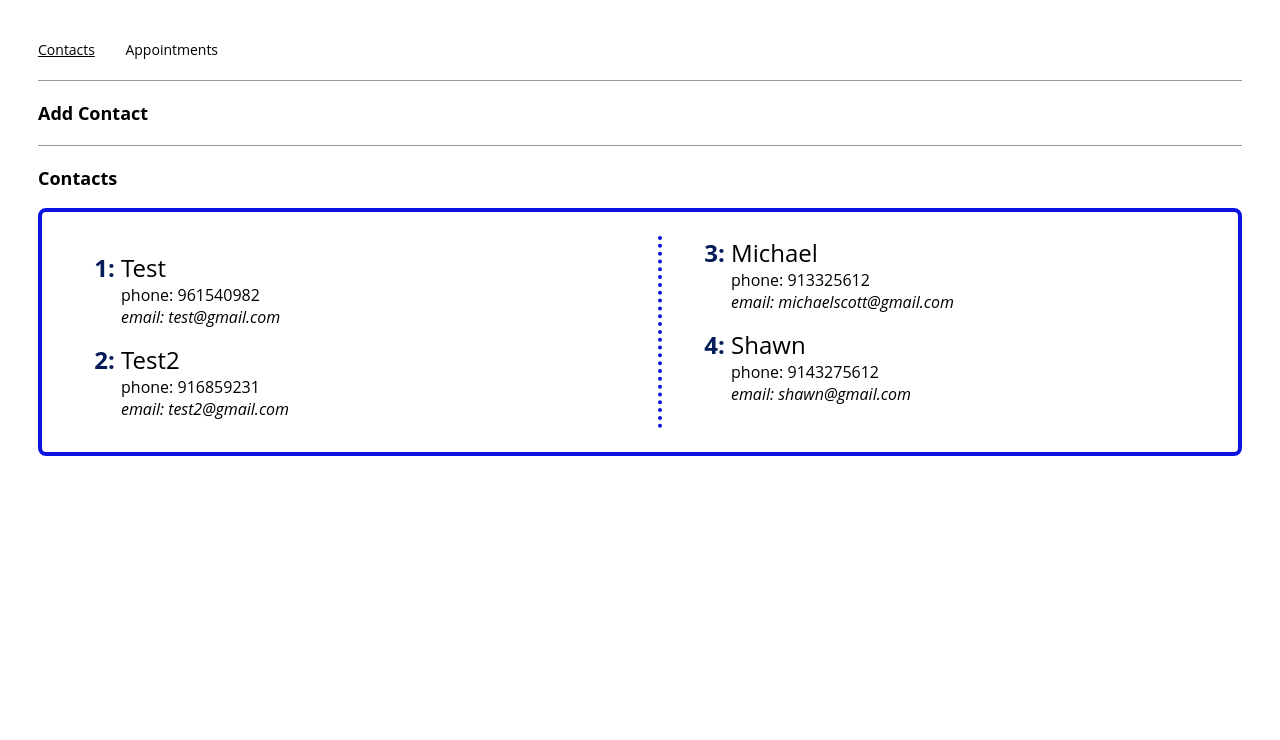
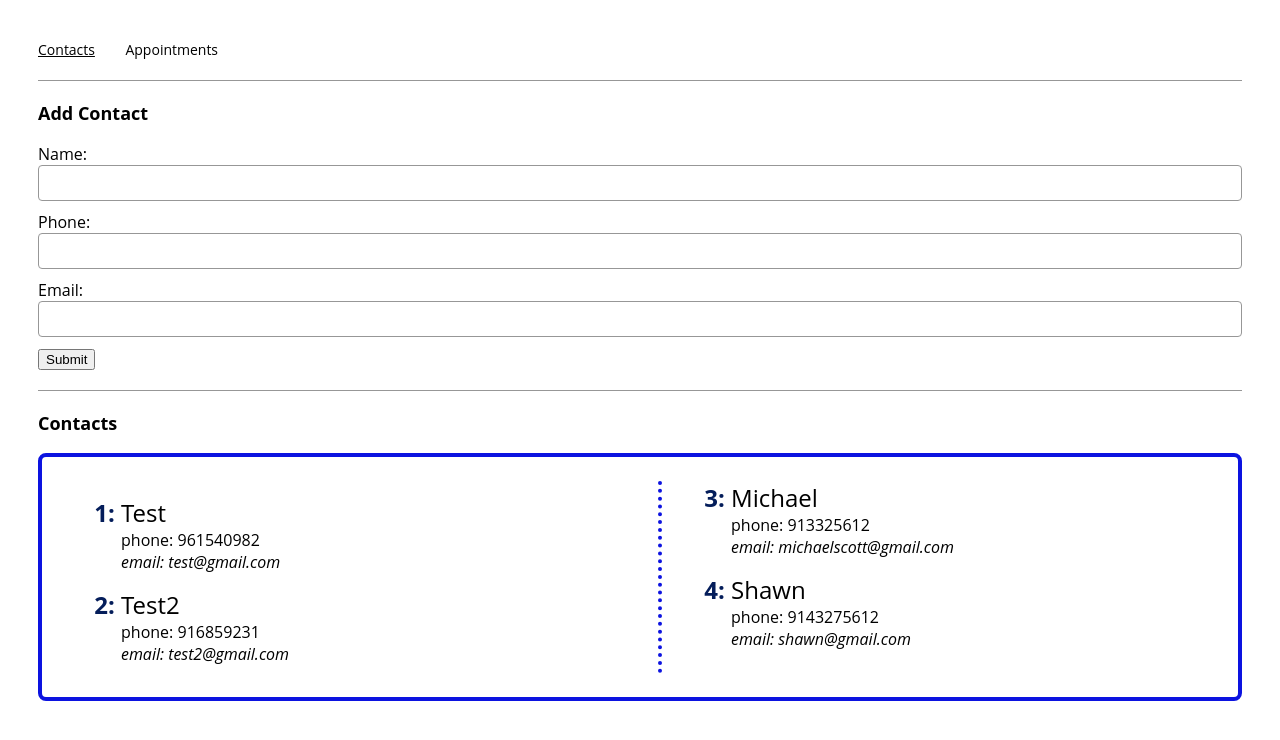
Before and after one commit to firze20/react_challenge_start-Contacts, a React (Create React App) app: page /contacts in a window 1280 px wide. Shown: the top 740 px of the page. Built offline with nearby package versions, Linux system fonts and the light colour scheme.

Commit message:
restructuring some stuff

```diff
--- a/src/App.js
+++ b/src/App.js
@@ -5,8 +5,6 @@ import { AppointmentsPage } from "./containers/appointmentsPage/AppointmentsPage
 import { ContactsPage } from "./containers/contactsPage/ContactsPage";
 
 import { v4 as uuidv4 } from 'uuid';
-
-
 
 function App() {
   /*
--- a/src/components/contactForm/ContactForm.js
+++ b/src/components/contactForm/ContactForm.js
@@ -8,27 +8,49 @@ export const ContactForm = ({
   email,
   setEmail,
   handleSubmit,
+  duplicate,
+  setDuplicate,
 }) => {
+  const handleNameChange = (e) => {};
+
+  const handlePhoneChange = (e) => {
+    if (e.target.value.match(/9[1236][0-9]{7}|2[1-9][0-9]{7}/) != null) {
+      setPhone(e.target.value);
+    }
+  };
+
+  const handleEmailChange = (e) => {
+    if (
+      e.target.value.match(/^\w+([\.-]?\w+)*@\w+([\.-]?\w+)*(\.\w{2,3})+$/) !=
+      null
+    ) {
+      setEmail(e.target.value);
+    }
+  };
+
   return (
     <div>
-      <form onSubmit={handleSubmit}>
+      <form onSubmit={handleSubmit} id={"form"}>
         <label htmlFor="name">Name:</label>
         <input type={"text"} id="name" onChange={setName} name={name} />
         <label htmlFor="phone">Phone:</label>
         <input
           type={"number"}
-          pattern="/9[1236][0-9]{7}|2[1-9][0-9]{7}/"
           id="phone"
-          onChange={setPhone}
-          name={phone} />
+          onChange={handlePhoneChange}
+          name={phone}
+        />
         <label htmlFor="email">Email:</label>
         <input
           type={"text"}
           pattern="/^\w+([\.-]?\w+)*@\w+([\.-]?\w+)*(\.\w{2,3})+$/"
           id="email"
-          onChange={setEmail}
+          onChange={handleEmailChange}
           name={email}
         />
+        <button type="submit" form="form">
+          Submit
+        </button>
       </form>
     </div>
   );
--- a/src/components/tileList/TileList.js
+++ b/src/components/tileList/TileList.js
@@ -1,9 +1,19 @@
 import React from "react";
 
-export const TileList = () => {
+export const TileList = (props) => {
   return (
     <div>
-
+      <ol start={1}>
+        {props.contacts.map((contact) => {
+          return (
+            <li key={contact.key}>
+              <span>{contact.name}</span>
+              <span>phone: {contact.phone}</span>
+              <span>email: {contact.mail}</span>
+            </li>
+          );
+        })}
+      </ol>
     </div>
   );
 };
--- a/src/containers/contactsPage/ContactsPage.js
+++ b/src/containers/contactsPage/ContactsPage.js
@@ -36,7 +36,7 @@ export const ContactsPage = (props) => {
       const duplicate = props.contacts.some(
         (element) => element.name === contact
       );
-      return duplicate;
+      setDuplicate(duplicate);
     };
 
     checkForDuplicate(name);
@@ -46,27 +46,22 @@ export const ContactsPage = (props) => {
     <div>
       <section>
         <h2>Add Contact</h2>
+        <ContactForm
+          name={name}
+          setName={setName}
+          phone={phone}
+          setPhone={setPhone}
+          email={email}
+          setEmail={setEmail}
+          handleSubmit={handleSubmit}
+          duplicate={duplicate}
+          setDuplicate={setDuplicate}
+        />
       </section>
       <hr />
       <section>
         <h2>Contacts</h2>
-        {props.contacts.length ? (
-          <ol start={1}>
-            {props.contacts.map((contact) => {
-              return (
-                <li key={contact.key}>
-                  <span>{contact.name}</span>
-                  <span>
-                    phone: {contact.phone}
-                  </span>
-                  <span>
-                    email: {contact.mail}
-                  </span>
-                </li>
-              );
-            })}
-          </ol>
-        ) : null}
+        {props.contacts.length ? <TileList contacts={props.contacts} /> : null}
       </section>
     </div>
   );
```
